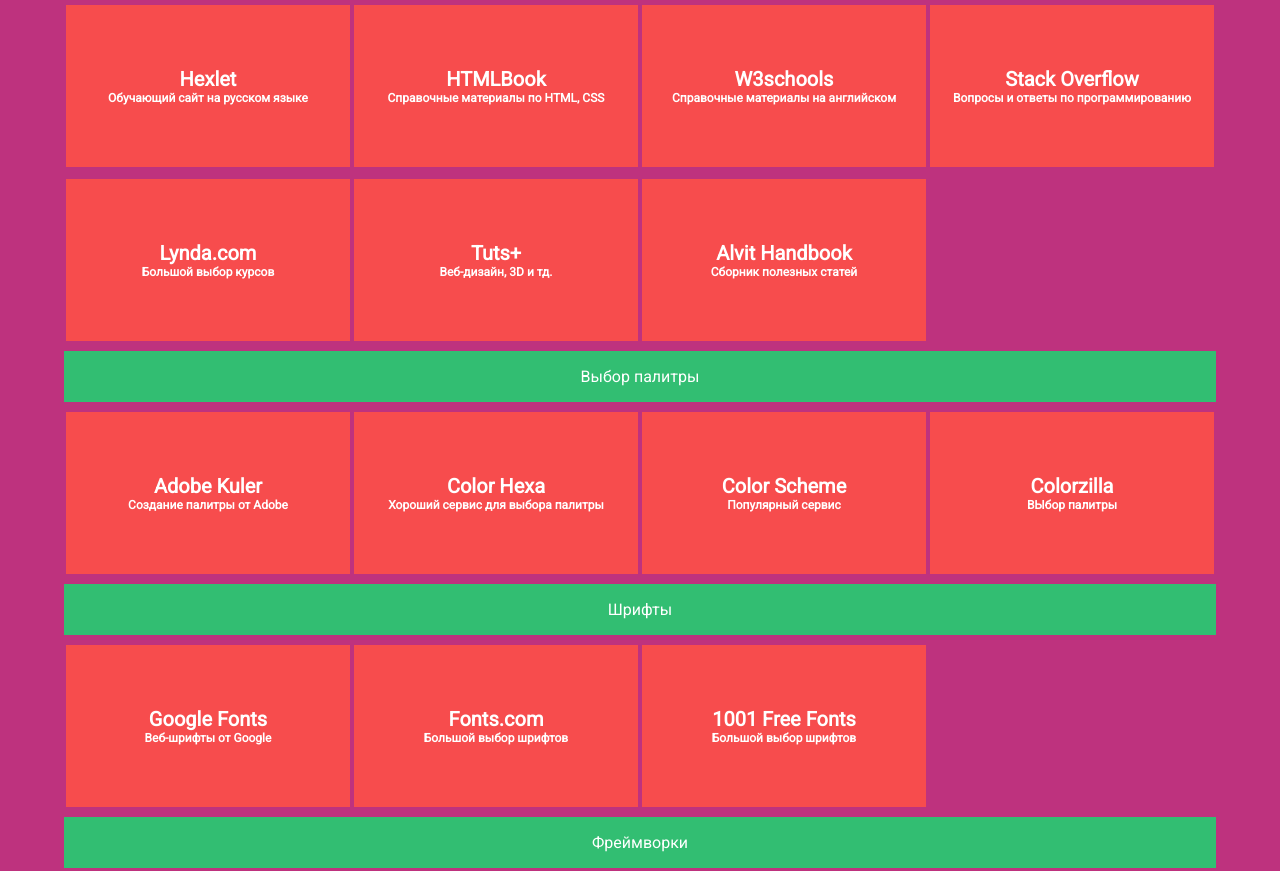
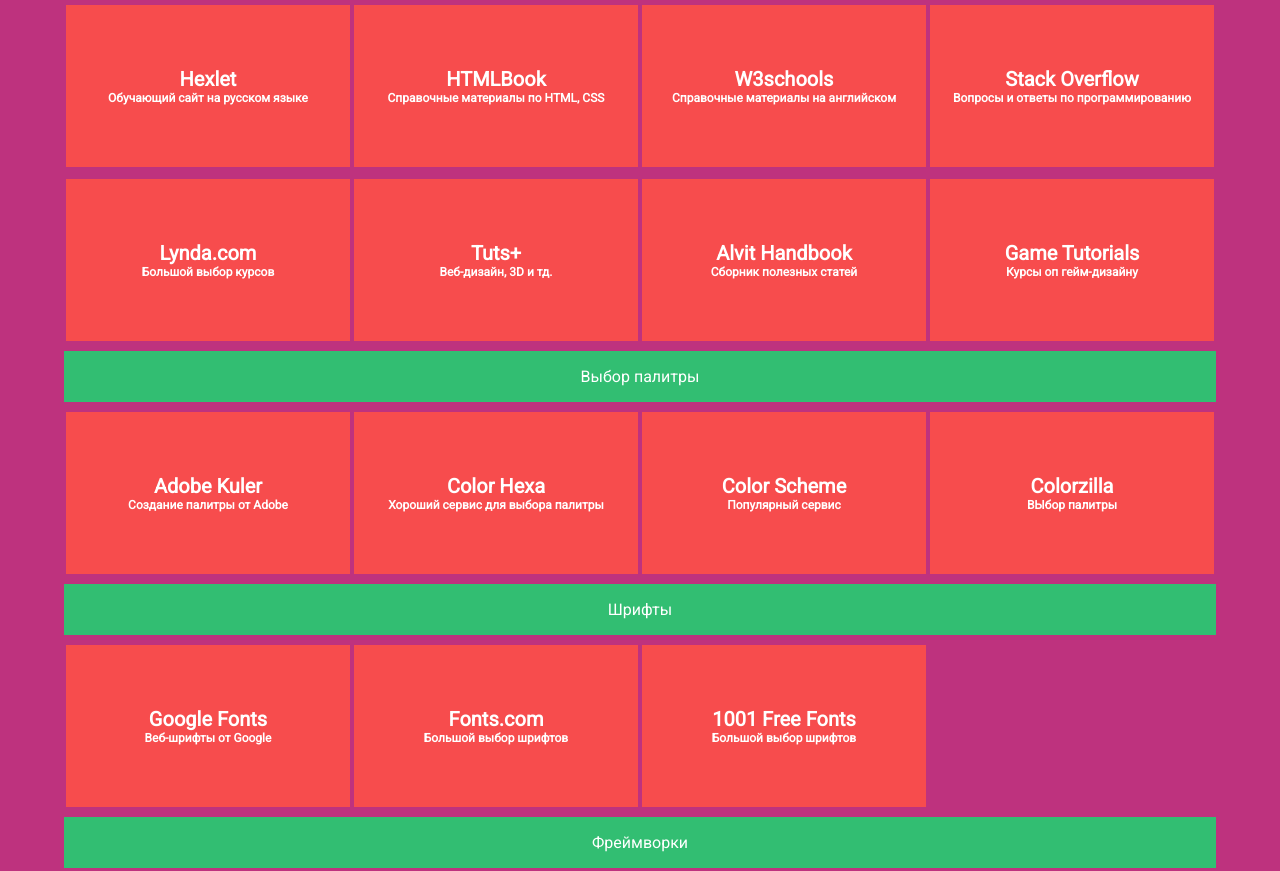
Before and after one commit to hunfauser/usefulpage, a plain HTML site: page coding.html in a window 1280 px wide. Shown: the part 1209-2080 px from the top of the page. Drawn offline with Linux system fonts and the light colour scheme.

Commit message:
Добавлен сайт GameTutorials на страницу кодинга

```diff
--- a/coding.html
+++ b/coding.html
@@ -129,7 +129,11 @@
 				<h2>Alvit Handbook</h2>
 				<h3>Сборник полезных статей</h3>
 			</div></a><!--
-	     -->
+			--><a href="http://www.gametutorials.com/"><div class="section article">
+							<h2>Game Tutorials</h2>
+							<h3>Курсы оп гейм-дизайну</h3>
+						</div></a><!--
+			-->
 
 	    <div class="section-group" id="color-picker">Выбор палитры</div>
             <a href="https://kuler.adobe.com/create/color-wheel/"><div class="section article">
```
